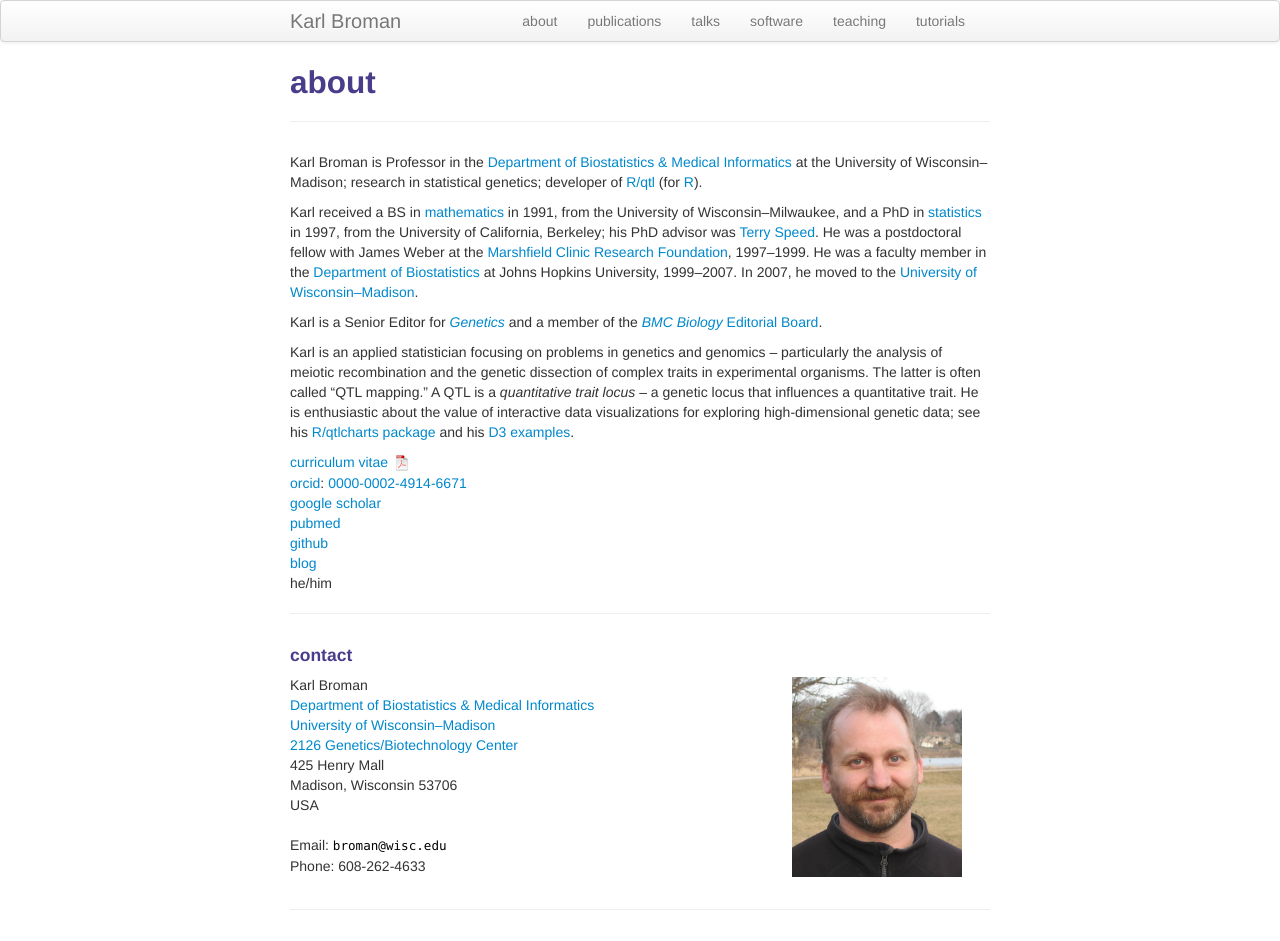
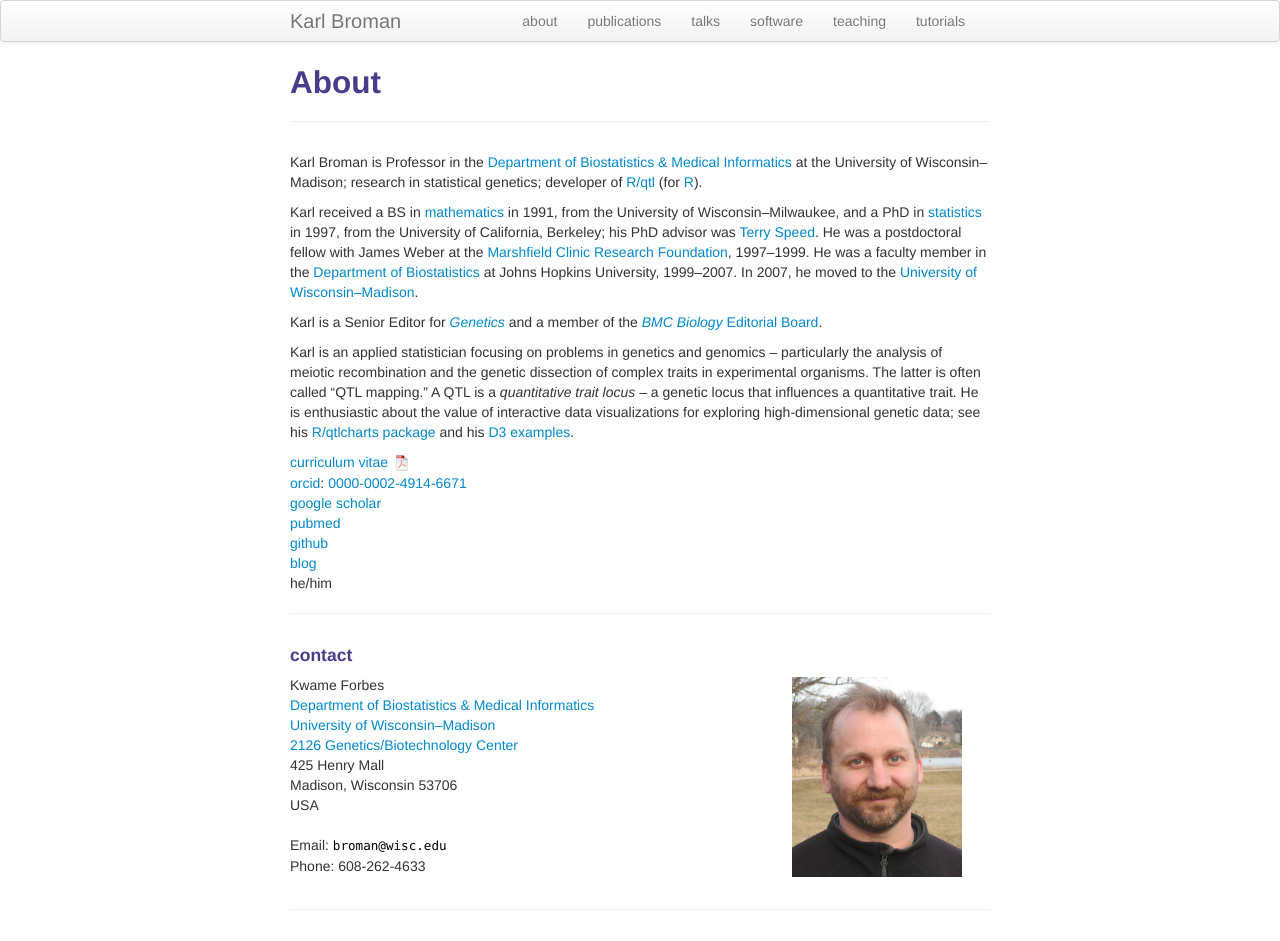
Before and after one commit to KwameForbes/KwameForbes.github.io, a Jekyll site: the page built from pages/about.md, in a window 1280 px wide. Built offline with Jekyll 4.4.1, drawn with Linux system fonts in a browser that asks for light colours.

Commit message:
Start change about page

```diff
--- a/pages/about.md
+++ b/pages/about.md
@@ -1,6 +1,6 @@
 ---
 layout: page
-title: about
+title: About
 description: Karl Broman is Professor in Biostatistics and Medical Informatics at University of Wisconsin - Madison; research in statistical genetics
 ---
 
@@ -53,7 +53,7 @@ he/him
 
     <div class="row-fluid">
         <div class="span5">
-            Karl Broman<br/>
+            Kwame Forbes<br/>
             <a href="https://www.biostat.wisc.edu">Department of Biostatistics &amp; Medical Informatics</a><br/>
             <a href="https://www.wisc.edu">University of Wisconsin&ndash;Madison</a><br/>
             <a href="https://map.wisc.edu/s/2tie3nen">2126 Genetics/Biotechnology Center</a><br/>
```
